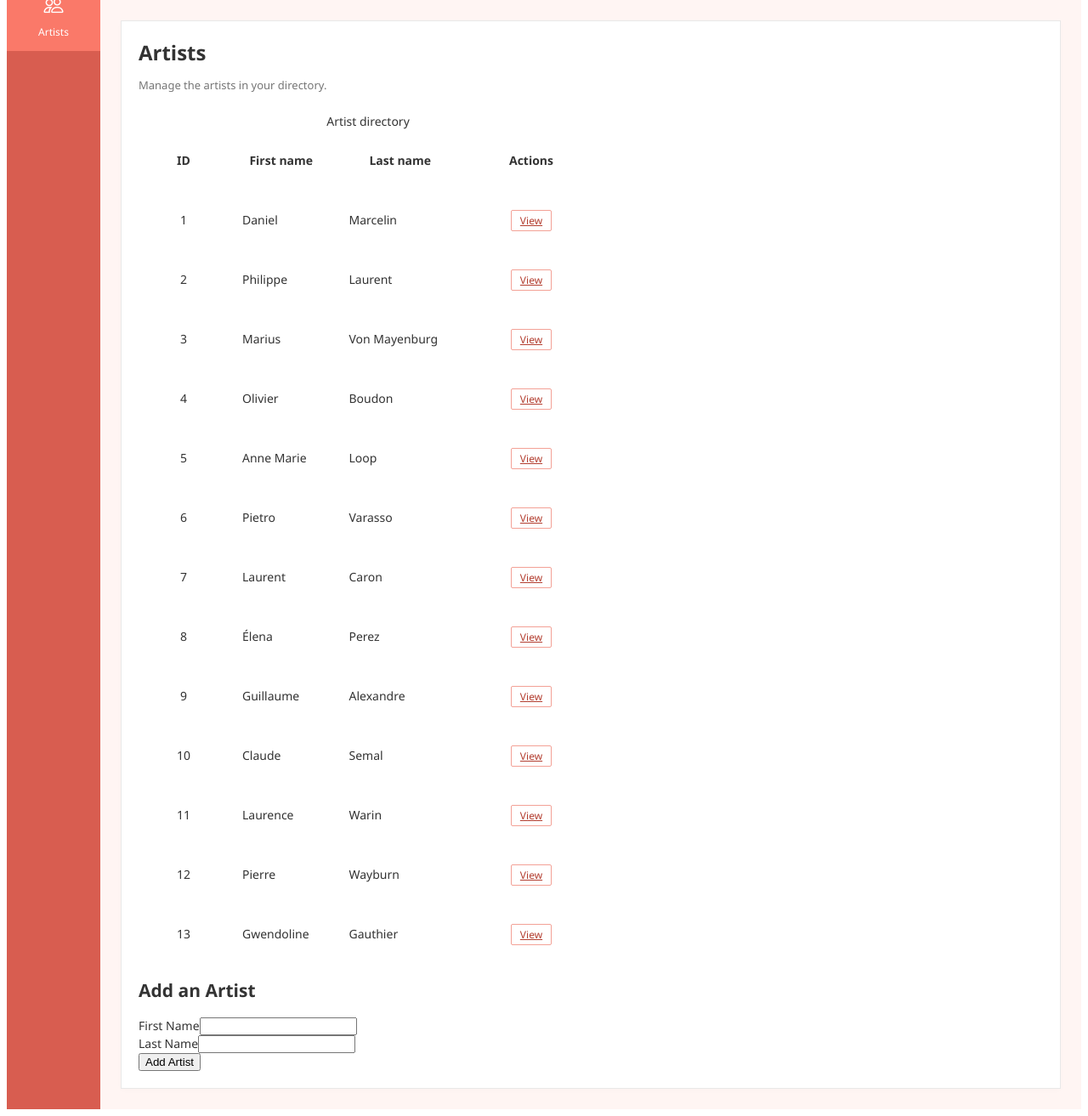
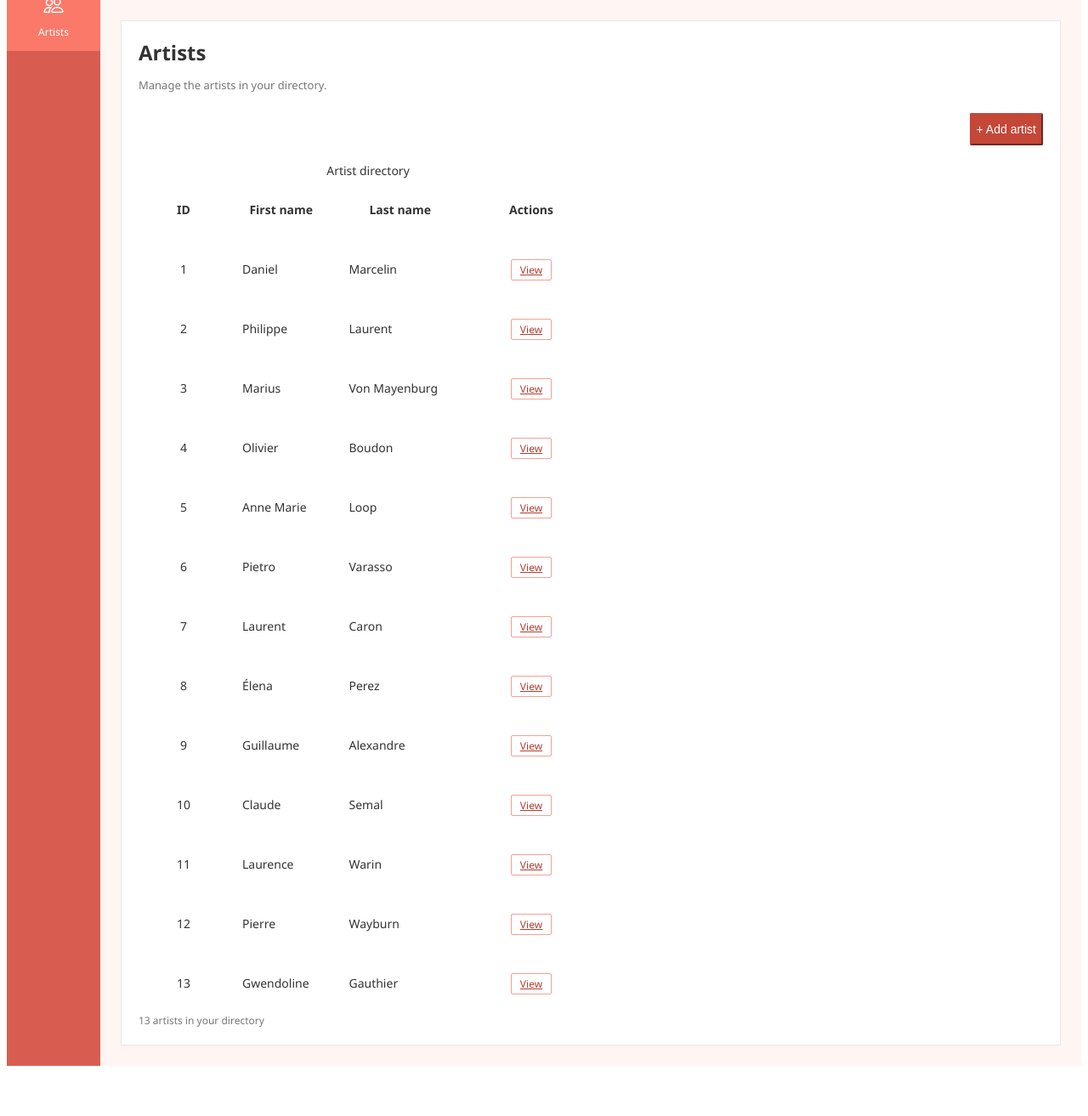
Before and after one commit to safouanaou/reservation-2026-Laravel, a Laravel app: page /artist in a window 1280 px wide. Shown: the part 97-1410 px from the top of the page at 85% size. After the commit the page ends 1351 px from the top, so only its background shows below. Run offline with Laravel 12, Linux system fonts and the light colour scheme; data comes from the database, SQL or seed files in the repository; style sheets or scripts are compiled from the project's sources; some libraries are stand-ins or nearby versions.

Commit message:
Added artist form component and enhanced toolbar functionality

```diff
--- a/resources/css/pages/artists/index.css
+++ b/resources/css/pages/artists/index.css
@@ -54,3 +54,40 @@
     color: #767676;
     text-align: center;
 }
+
+.artists-toolbar {
+    display: flex;
+    flex-wrap: wrap;
+    justify-content: flex-end;
+    gap: 12px;
+    margin-bottom: 20px;
+}
+
+.artists-toolbar .btn,
+.artist-form .btn,
+.artist-form .form-control {
+    min-height: 38px;
+    border-radius: 2px;
+    font-size: 14px;
+}
+
+.artist-primary { background: #c44738; border-color: #c44738; color: white; }
+.artist-primary:hover,
+.artist-primary:active,
+.artist-primary:focus-visible { background: #a83a2d; border-color: #a83a2d; color: white; }
+.artist-primary:disabled { background: #c44738; border-color: #c44738; color: white; }
+
+.artist-form {
+    padding: 20px;
+    margin-bottom: 20px;
+    border: 1px solid var(--border);
+    background: #fffaf9;
+}
+
+.artist-form h2 { font-size: 18px; margin-bottom: 16px; }
+.artist-form .form-label { font-size: 13px; }
+.artist-form .form-control { border-color: var(--border); }
+.artist-form .form-control:focus { border-color: #ff6b59; box-shadow: 0 0 0 3px #ff6b591a; }
+.artist-form .form-control.is-invalid { border-color: #b02a37; }
+
+.artists-total { margin: 0; color: #767676; font-size: 12px; }
--- /dev/null
+++ b/resources/js/Components/Artists/ArtistForm.jsx
@@ -0,0 +1,57 @@
+import { useForm } from '@inertiajs/react';
+
+export default function ArtistForm({ onSaved, onCancel }) {
+    const { data, setData, post, processing, errors, reset } = useForm({
+        firstname: '',
+        lastname: '',
+    });
+
+    const submit = (event) => {
+        event.preventDefault();
+        post('/artist', {
+            preserveScroll: true,
+            onSuccess: () => {
+                reset();
+                onSaved();
+            },
+        });
+    };
+
+    return (
+        <section className="artist-form" id="artist-create" aria-labelledby="artist-create-title">
+            <h2 id="artist-create-title">Add an artist</h2>
+            <form onSubmit={submit}>
+                <div className="row g-3">
+                    <div className="col-md-6">
+                        <label className="form-label" htmlFor="firstname">First name</label>
+                        <input
+                            className={`form-control${errors.firstname ? ' is-invalid' : ''}`}
+                            id="firstname" name="firstname" type="text" autoComplete="given-name"
+                            value={data.firstname} required maxLength={60}
+                            onChange={(event) => setData('firstname', event.target.value)}
+                            aria-invalid={Boolean(errors.firstname)}
+                            aria-describedby={errors.firstname ? 'firstname-error' : undefined}
+                        />
+                        {errors.firstname && <div className="invalid-feedback" id="firstname-error" role="alert">{errors.firstname}</div>}
+                    </div>
+                    <div className="col-md-6">
+                        <label className="form-label" htmlFor="lastname">Last name</label>
+                        <input
+                            className={`form-control${errors.lastname ? ' is-invalid' : ''}`}
+                            id="lastname" name="lastname" type="text" autoComplete="family-name"
+                            value={data.lastname} required maxLength={60}
+                            onChange={(event) => setData('lastname', event.target.value)}
+                            aria-invalid={Boolean(errors.lastname)}
+                            aria-describedby={errors.lastname ? 'lastname-error' : undefined}
+                        />
+                        {errors.lastname && <div className="invalid-feedback" id="lastname-error" role="alert">{errors.lastname}</div>}
+                    </div>
+                </div>
+                <div className="d-flex gap-2 mt-3">
+                    <button className="btn artist-primary" type="submit" disabled={processing}>{processing ? 'Saving…' : 'Save artist'}</button>
+                    <button className="btn btn-outline-secondary" type="button" onClick={onCancel} disabled={processing}>Cancel</button>
+                </div>
+            </form>
+        </section>
+    );
+}
--- a/resources/js/Pages/Artists/Index.jsx
+++ b/resources/js/Pages/Artists/Index.jsx
@@ -1,4 +1,6 @@
-import { Link, useForm } from "@inertiajs/react";
+import { Link } from "@inertiajs/react";
+import { useState } from "react";
+import ArtistForm from "../../Components/Artists/ArtistForm";
 import DashboardLayout from "../../Layouts/DashboardLayout";
 import "../../../css/pages/artists/index.css";
 
@@ -7,27 +9,21 @@ import "../../../css/pages/artists/index.css";
 export default function Index({artists}){
 
 
-    // Gère les champs du formulaire, l'état de l'envoi et les erreurs de validation renvoyées par Laravel.
-    const {data, setData, post, processing, errors, reset } = useForm({
-        firstname: "",
-        lastname: "",
-    });
-
-    // Envoie le nouvel artiste par une requête POST et vide les champs uniquement si la création réussit.
-    const submit = (e)=>{
-        e.preventDefault();
-
-        post('/artist', {
-            onSuccess: () => reset()
-        });
-    }
-
+    const [showForm, setShowForm] = useState(false);
 
     return (
         <DashboardLayout>
 
             <h1 className="artists-title">Artists</h1>
             <p className="artists-description">Manage the artists in your directory.</p>
+
+            <div className="artists-toolbar">
+                <button className="btn artist-primary" type="button" onClick={() => setShowForm(true)} disabled={showForm} aria-expanded={showForm} aria-controls="artist-create">
+                    + Add artist
+                </button>
+            </div>
+
+            {showForm && <ArtistForm onSaved={() => setShowForm(false)} onCancel={() => setShowForm(false)} />}
 
             <div className="table-responsive mb-4">
                 <table className="table table-striped table-hover artists-table">
@@ -55,43 +51,18 @@ export default function Index({artists}){
                         ))}
                         {artists.length === 0 && (
                             <tr>
-                                <td colSpan="4" className="artists-empty">No artists yet. Add your first artist below.</td>
+                                <td colSpan="4" className="artists-empty">
+                                    No artists yet. Use Add artist to get started.
+                                </td>
                             </tr>
                         )}
                     </tbody>
                 </table>
             </div>
 
-            <h2>Add an Artist</h2>
-
-            <form onSubmit={submit}>
-                <div>
-                    <label htmlFor="firstname">First Name</label>
-                    <input
-                    type="text"
-                    id="firstname"
-                    name="firstname"
-                    value={data.firstname}
-                    onChange={(e) => setData('firstname', e.target.value)}
-                    />
-                    {errors.firstname && <p>{errors.firstname}</p>}
-                </div>
-
-                <div>
-                    <label htmlFor="lastname">Last Name</label>
-                    <input
-                    type="text"
-                    id="lastname"
-                    name="lastname"
-                    value={data.lastname}
-                    onChange={(e) => setData('lastname', e.target.value)}
-                    />
-                    {errors.lastname && <p>{errors.lastname}</p>}
-                </div>
-
-                <button type="submit" disabled={processing}>{processing ? "Saving..." : "Add Artist"}</button>
-            </form>
-
+            <p className="artists-total" role="status">
+                {artists.length} {artists.length === 1 ? 'artist' : 'artists'} in your directory
+            </p>
 
         </DashboardLayout>
     )
```
